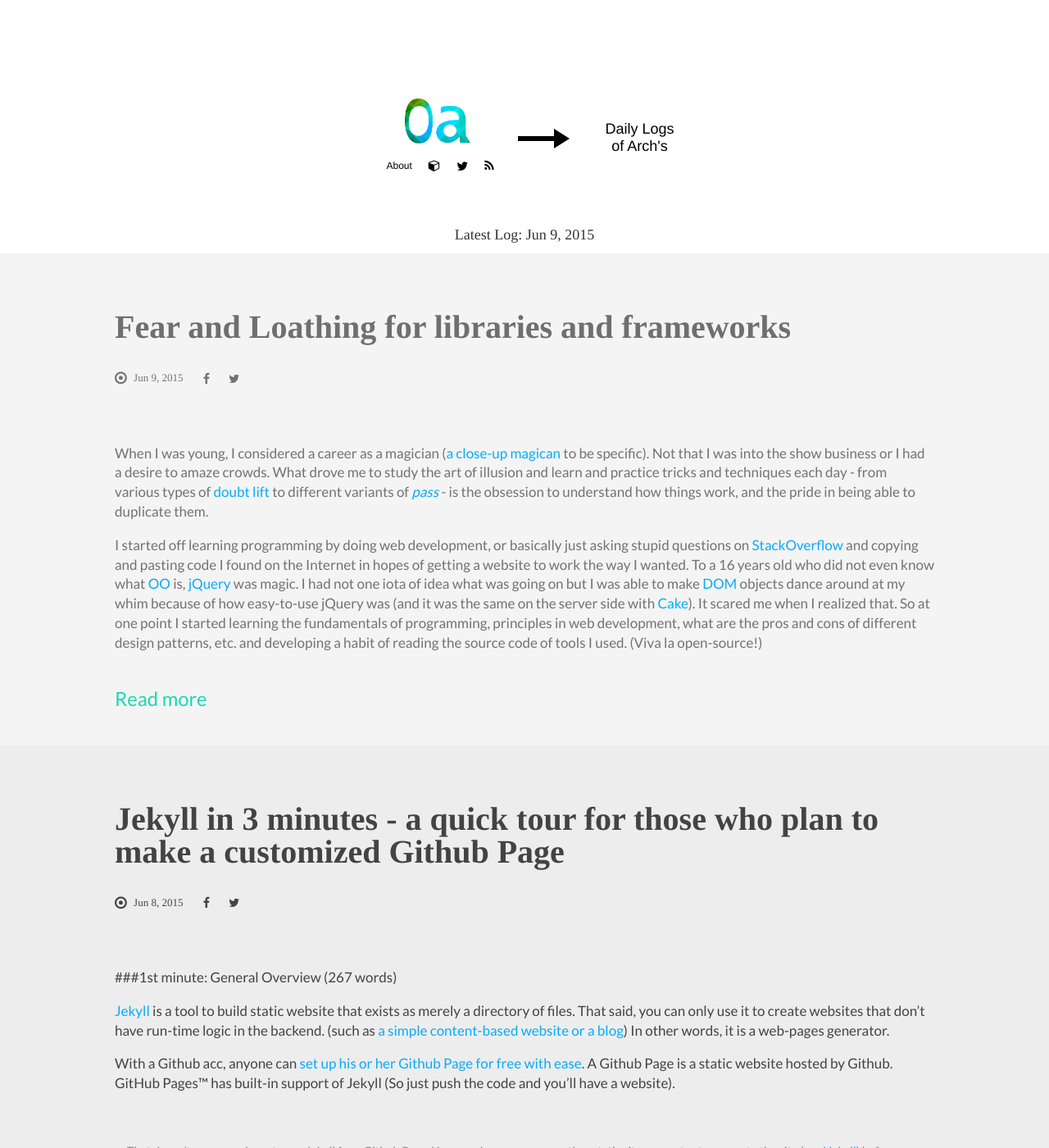
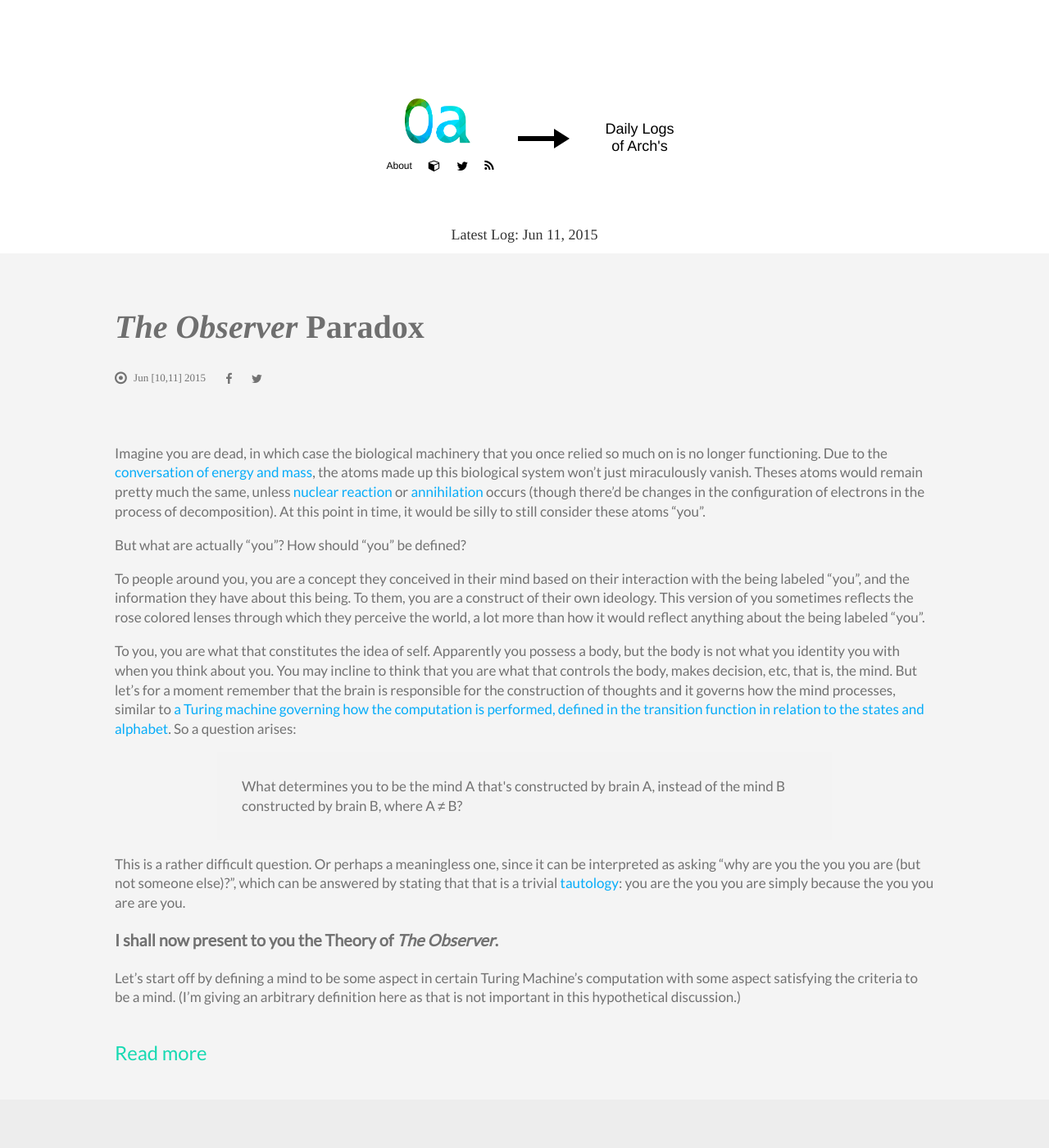
Before and after one commit to archywillhe/0a-Jekyll, a Jekyll site: the page built from dailyLogs.html, in a window 1280 px wide and 1400 px high. Shown: the whole window at 82% size. Built offline with Jekyll 4.4.1, drawn with Linux system fonts in a browser that asks for light colours; nearby versions of some CDN libraries.

Commit message:
added The Observer Paradox

```diff
--- a/_includes/post/title.html
+++ b/_includes/post/title.html
@@ -19,7 +19,13 @@
 {% endif %}
 </span></h1>
 <span class="hiding"> by <span itemprop="author">Arch Wilhes</span> </span>
-<p class="belowtitle"><i class="fa fa-dot-circle-o fa-lg"></i> <time itemprop="datePublished">{{ page.date | date: "%b %-d, %Y" }}</time>
+<p class="belowtitle"><i class="fa fa-dot-circle-o fa-lg"></i> <time itemprop="datePublished">
+{% if page.dates %}
+{{page.dates}}
+{% else %}
+{{ page.date | date: "%b %-d, %Y" }}
+{% endif %}
+</time>
 {% unless page.postType == "dailylog" %}
 <span class="margin-left-20px">
 <i class="fa fa-bullseye fa-lg"></i>{% if page.readingTime %}{{page.readingTime}}{% else %} 1 min {%endif %} read </span>
--- /dev/null
+++ b/_posts/2015-06-11-the-observer-paradox.md
@@ -0,0 +1,80 @@
+---
+layout: dailylog
+postType: dailylog
+font:
+maths: 1
+extraClasses:
+postType: dailylog
+title: "<i>The Observer</i> Paradox"
+metaTitle: |
+    The Observer Paradox
+permalink: the-observer-paradox
+metaDescription: |
+    I shall now present to you the Theory of The Observer.
+publishedOn:
+updateAt:
+readingTime:
+published: 1
+coverImg:
+subtitle:
+subtitleBottom:
+dates: Jun [10,11] 2015
+extract: |
+    Imagine you are dead, in which case the biological machinery that you once relied so much on is no longer functioning. Due to the [conversation of energy and mass](en.wikipedia.org/wiki/Conservation_of_energy), the atoms made up this biological system won't just miraculously vanish. Theses atoms would remain pretty much the same, unless [nuclear reaction](http://academic.brooklyn.cuny.edu/physics/sobel/Nucphys/react.html) or [annihilation](http://home.web.cern.ch/topics/antimatter) occurs (though there'd be changes in the configuration of electrons in the process of decomposition). At this point in time, it would be silly to still consider these atoms "you".
+
+    But what are actually "you"? How should "you" be defined?
+
+    To people around you, you are a concept they conceived in their mind based on their interaction with the being labeled "you", and the information they have about this being. To them, you are a construct of their own ideology. This version of you sometimes reflects the rose colored lenses through which they perceive the world, a lot more than how it would reflect anything about the being labeled "you".
+
+    To you, you are what that constitutes the idea of self. Apparently you possess a body, but the body is not what you identity you with when you think about you. You may incline to think that you are what that controls the body, makes decision, etc, that is, the mind. But let's for a moment remember that the brain is responsible for the construction of thoughts and it governs how the mind processes, similar to [a Turing machine governing how the computation is performed, defined in the transition function in relation to the states and alphabet](http://www.cs.umd.edu/~jkatz/complexity/f11/all.pdf). So a question arises:
+
+    <div class="d_shortcuts rows">
+    What determines you to be the mind A that's constructed by brain A, instead of the mind B constructed by brain B, where A ≠ B?
+    </div>
+
+    This is a rather difficult question. Or perhaps a meaningless one, since it can be interpreted as asking "why are you the you you are (but not someone else)?", which can be answered by stating that that is a trivial [tautology](http://en.wikipedia.org/wiki/Tautology_(logic)): you are the you you are simply because the you you are are you.
+
+    <h3>I shall now present to you the Theory of <i>The Observer</i>.</h3>
+
+    Let's start off by defining a mind to be some aspect in certain Turing Machine's computation with some aspect satisfying the criteria to be a mind. (I'm giving an arbitrary definition here as that is not important in this hypothetical discussion.)
+
+---
+
+Imagine you are dead, in which case the biological machinery that you once relied so much on is no longer functioning. Due to the [conversation of energy and mass](en.wikipedia.org/wiki/Conservation_of_energy), the atoms made up this biological system won't just miraculously vanish. Theses atoms would remain pretty much the same, unless [nuclear reaction](http://academic.brooklyn.cuny.edu/physics/sobel/Nucphys/react.html) or [annihilation](http://home.web.cern.ch/topics/antimatter) occurs (though there'd be changes in the configuration of electrons in the process of decomposition). At this point in time, it would be silly to still consider these atoms "you".
+
+But what are actually "you"? How should "you" be defined?
+
+To people around you, you are a concept they conceived in their mind based on their interaction with the being labeled "you", and the information they have about this being. To them, you are a construct of their own ideology. This version of you sometimes reflects the rose colored lenses through which they perceive the world, a lot more than how it would reflect anything about the being labeled "you".
+
+To you, you are what that constitutes the idea of self. Apparently you possess a body, but the body is not what you identity you with when you think about you. You may incline to think that you are what that controls the body, makes decision, etc, that is, the mind. But let's for a moment remember that the brain is responsible for the construction of thoughts and it governs how the mind processes, similar to [a Turing machine governing how the computation is performed, defined in the transition function in relation to the states and alphabet](http://www.cs.umd.edu/~jkatz/complexity/f11/all.pdf). So a question arises:
+
+<div class="d_shortcuts rows">
+What determines you to be the mind A that's constructed by brain A, instead of the mind B constructed by brain B, where A ≠ B?
+</div>
+
+This is a rather difficult question. Or perhaps a meaningless one, since it can be interpreted as asking "why are you the you you are (but not someone else)?", which can be answered by stating that that is a trivial [tautology](http://en.wikipedia.org/wiki/Tautology_(logic)): you are the you you are simply because the you you are are you.
+
+$$(you = you) \Leftrightarrow (you = you)$$
+
+### I shall now present to you the Theory of *The Observer*.
+
+Let's start off by defining a mind to be some aspect in certain Turing Machine's computation with some aspect satisfying the criteria to be a mind. (I'm giving an arbitrary definition here as that is not important in this hypothetical discussion.)
+
+For every mind, there exists an *observer* that does nothing besides *observing* the mind. *An observer* is not a being, it exists outside the context of the universe which the Turing Machine is a part of. *The observer* of a mind is incapable of doing anything to the mind, as all it does is a one-way *observing*: a one-direction transfer of data. As far as *an observer* is concerned, other *observers* don't exist, because in the context of *the observer*, the only thing that exists is the mind.
+
+> Here I'm taking more of an information approach to [the concept of existence](http://en.wikipedia.org/wiki/Ontology). In the context of system A, X does not exist as long as
+>
+> 1. the information in system A relies nothing on the information of X, or any information X contains
+> 2. any changes in the information of and in X has no impact on any information in system A
+>
+> Under this definition, the answer to the old philosophical "*[if a tree falls in a forest and no one is around to hear it, does it make a sound?](http://en.wikipedia.org/wiki/If_a_tree_falls_in_a_forest)*" would be that both the tree and the sound don't not exist in the context of system A if and only if the two points above are satisfied.
+
+For the sake of argument, if the observer of mind A were to be switched over with another observer that is observing mind B, it would have no effect on the minds or, affect any event in the Turing machines' universe.
+
+The Theory of *The Observer* can be stated as follow: *You* are *the observer*. *You* are experiencing person A's life because *you* are *observing* some aspect of the computation happening in person A's brain. If making decisions with free will is defined as selecting a choice in a set of possible choices based on some dataset, from the point of view of person A's brain, that is preciously what the computation does. However, from the point of view of *the observer*, there exists no freedom of choice since everything about the computation at time T is already determined by how the Turing machine was defined and what were inputted, which all happened before time T.
+
+> Here is an example. Person X murdered Person Y at time T. Person X did it as a result of a set of factors F happened before time T. The same set of factors F will not cause Person Z to murder Person Y, but it caused Person X to murder Person Y. That may be explained by the environment Person X grew up in (e.g. abused when young), and may [also have to do with genetics](http://www.amazon.com/gp/product/1617230154/ref=as_li_tl?ie=UTF8&camp=1789&creative=9325&creativeASIN=1617230154&linkCode=as2&tag=0aarhe-20&linkId=IS6WNF3JSNF7JN77). So one way of looking at this is that Person X shouldn't be blamed because if we connect the dots together, we'd realize that Person X did not really have had a "choice" to become the person she/he was.
+
+But by definition, *observer* contributes nothing whatsoever to the computation of the brain. So every thought in the mind is a product of the brain. That is to say, when *you* think *you* are engaging in the activity of thinking, *you* are obviously not, for *you* are *the observer* and *the observer* does not think (or engage in any activity apart from *observing*). However, everything happening in the mind is being observed by *the observer*, and for that reason, it is as if *you*, *the observer*, are thinking. And since the Theory of *The Observer* is also a product of the mind, it would not capture the true nature of *the observer*, and *the observer* would not have anything to do with this theory, because after all, *the observer* should not have any effect on the mind which *the observer* is observing.
+
+Thus you are, after all, the mind, observed by *you*, *the observer* which does not exist in the context of the universe wherein the computational machine is, similar to how you, the mind, will not exist, after the computational machine no longer functions, in the context of the same universe.
```
Also changed, not shown: _posts/2015-06-08-jekyll-in-3min.md (+2 -2 lines).
